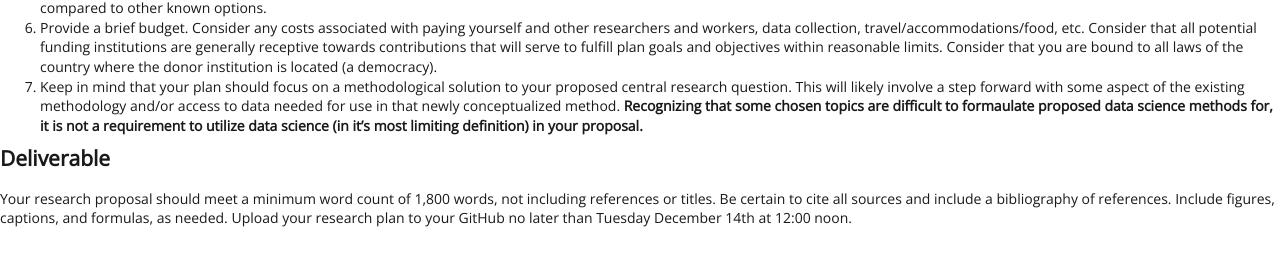
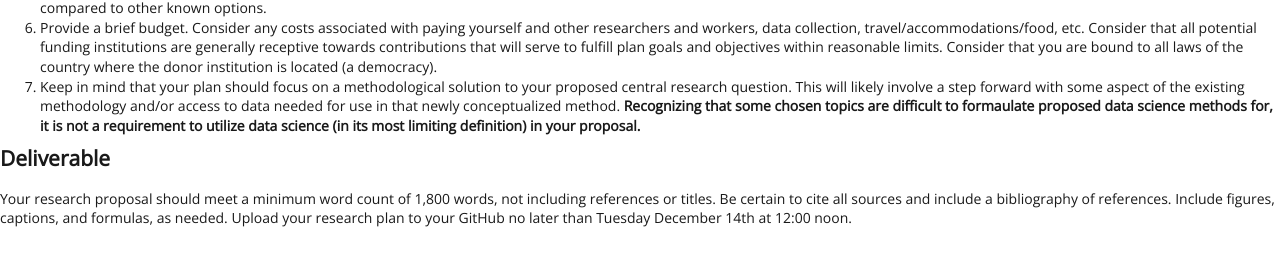
Before and after one commit to EMBrewer/dat150, a Jekyll site: the page built from _posts/2021-09-10-Final.md, in a window 1280 px wide. Shown: the part 277-543 px from the top of the page. Built offline with Jekyll 4.4.1, drawn with Linux system fonts in a browser that asks for light colours; our own code applies the rules of GitHub Pages for plain Markdown files.

Commit message:
Update 2021-09-10-Final.md

```diff
--- a/_posts/2021-09-10-Final.md
+++ b/_posts/2021-09-10-Final.md
@@ -8,7 +8,7 @@ Write a research proposal that you plan to implement in order to answer your cen
 4. Argue why the funders should consider your research plan. You are welcome to compare your plan to other methods that were identified as part of your literature review or methodological investigation. Focus only on comparing the pros and cons of methods within the context of your application.
 5. Which objections do you expect in response to your plan? Provide arguments against those possible concerns. If applicable, include justification for your selected research design when compared to other known options.
 6. Provide a brief budget. Consider any costs associated with paying yourself and other researchers and workers, data collection, travel/accommodations/food, etc. Consider that all potential funding institutions are generally receptive towards contributions that will serve to fulfill plan goals and objectives within reasonable limits. Consider that you are bound to all laws of the country where the donor institution is located (a democracy).
-7. Keep in mind that your plan should focus on a methodological solution to your proposed central research question. This will likely involve a step forward with some aspect of the existing methodology and/or access to data needed for use in that newly conceptualized method. **Recognizing that some chosen topics are difficult to formaulate proposed data science methods for, it is not a requirement to utilize data science (in it's most limiting definition) in your proposal.**
+7. Keep in mind that your plan should focus on a methodological solution to your proposed central research question. This will likely involve a step forward with some aspect of the existing methodology and/or access to data needed for use in that newly conceptualized method. **Recognizing that some chosen topics are difficult to formaulate proposed data science methods for, it is not a requirement to utilize data science (in its most limiting definition) in your proposal.**
 
 ## Deliverable
 
```
